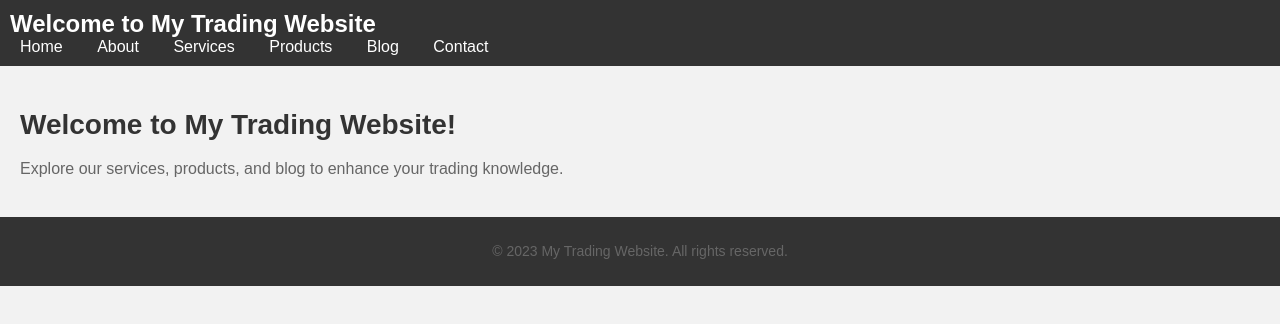
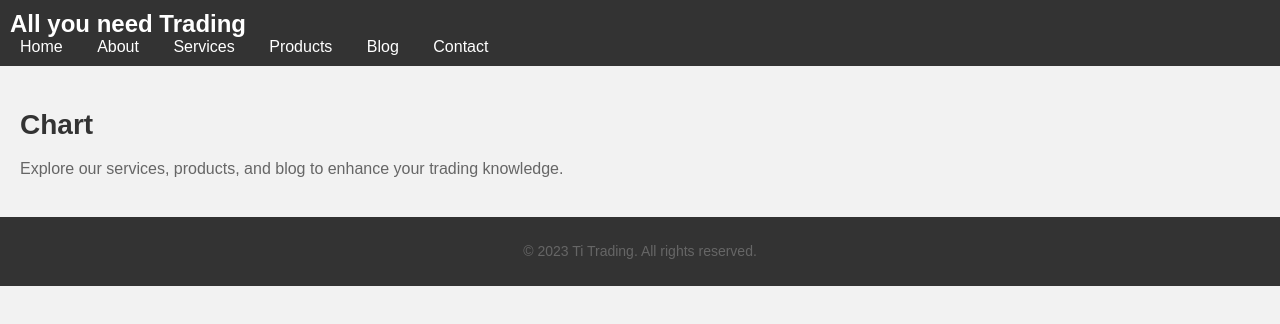
Before and after one commit to Bigboyfella/Ti-Trading, a plain HTML site: page index.html in a window 1280 px wide. Drawn offline with Linux system fonts and the light colour scheme.

Commit message:
Update index.html

```diff
--- a/index.html
+++ b/index.html
@@ -1,12 +1,12 @@
 <!DOCTYPE html>
 <html>
 <head>
-  <title>My Trading Website</title>
+  <title>Ti Trading</title>
   <link rel="stylesheet" type="text/css" href="style.css">
 </head>
 <body>
   <header>
-    <h1>Welcome to My Trading Website</h1>
+    <h1>All you need Trading</h1>
     <nav>
       <ul>
         <li><a href="index.html">Home</a></li>
@@ -20,12 +20,12 @@
   </header>
 
   <main>
-    <h2>Welcome to My Trading Website!</h2>
+    <h2>Chart</h2>
     <p>Explore our services, products, and blog to enhance your trading knowledge.</p>
   </main>
 
   <footer>
-    <p>&copy; 2023 My Trading Website. All rights reserved.</p>
+    <p>&copy; 2023 Ti Trading. All rights reserved.</p>
   </footer>
 </body>
 </html>
```
